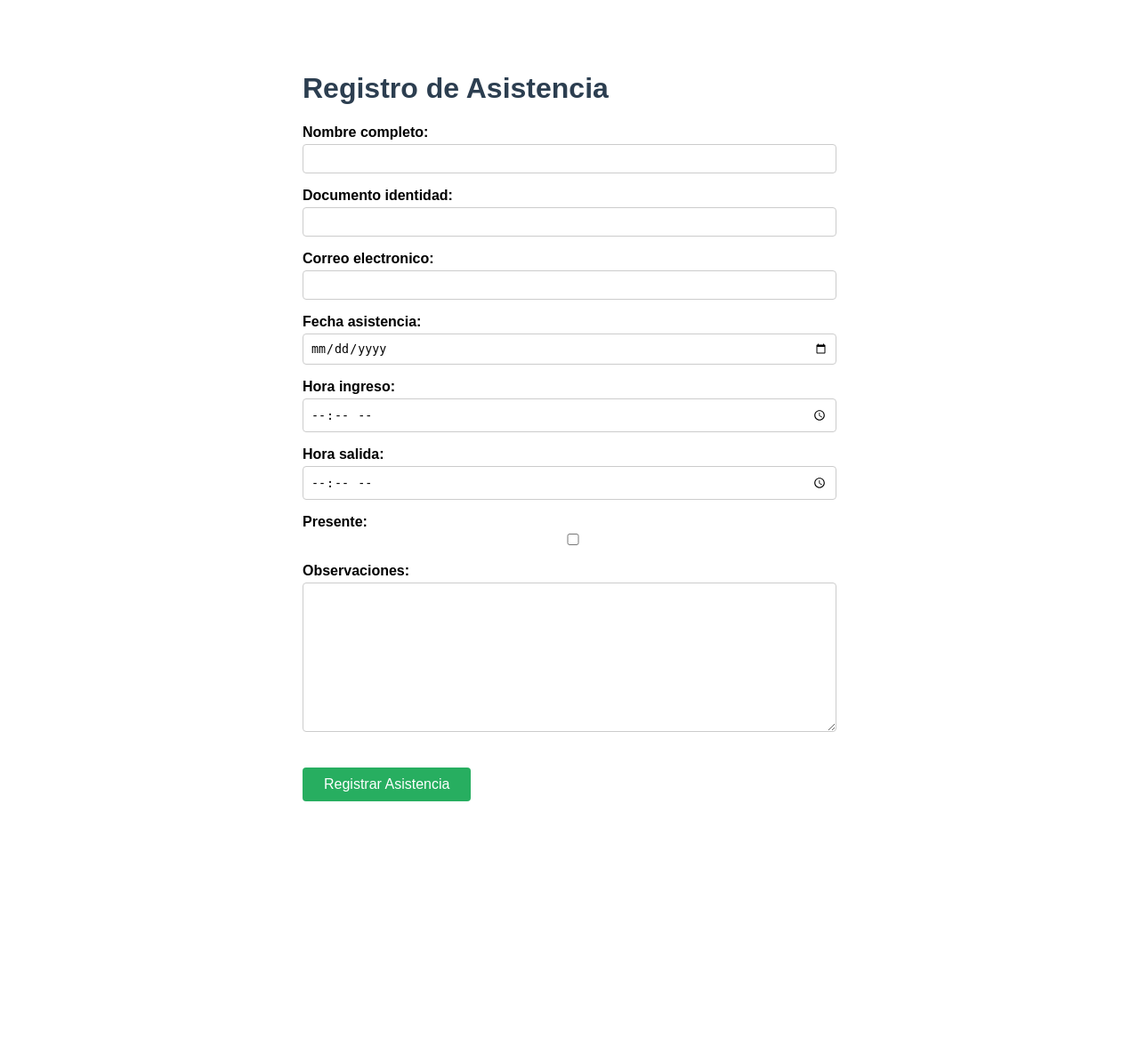
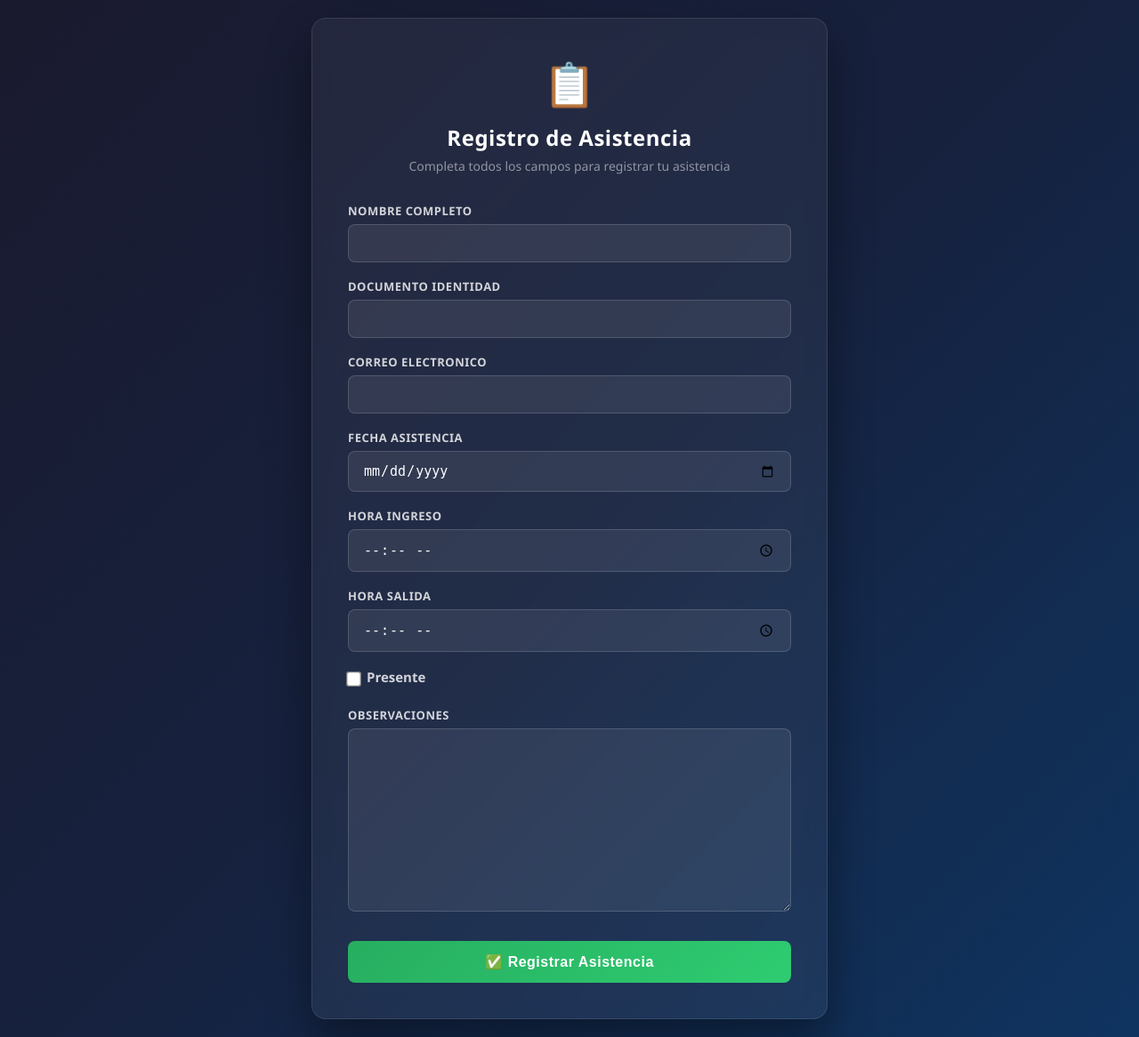
Before and after one commit to HectorARiascosI/DjangoTaller2, a Django app: page /asistencia/ in a window 1280 px wide. Shown: the whole page at 89% size. Before the commit the page ends 901 px from the top, so only its background shows below. Run offline with Django 5.2, Linux system fonts and the light colour scheme.

Commit message:
se mejora el diseño visual de los templates de asistencia

```diff
--- a/taller_formularios_hector/asistencia/templates/asistencia/formulario.html
+++ b/taller_formularios_hector/asistencia/templates/asistencia/formulario.html
@@ -2,23 +2,156 @@
 <html lang="es">
 <head>
     <meta charset="UTF-8">
+    <meta name="viewport" content="width=device-width, initial-scale=1.0">
     <title>Registro de Asistencia</title>
     <style>
-        body { font-family: Arial, sans-serif; max-width: 600px; margin: 40px auto; padding: 20px; }
-        h1 { color: #2c3e50; }
-        label { display: block; margin-top: 12px; font-weight: bold; }
-        input, textarea, select { width: 100%; padding: 8px; margin-top: 4px; box-sizing: border-box; border: 1px solid #ccc; border-radius: 4px; }
-        button { margin-top: 20px; padding: 10px 24px; background-color: #27ae60; color: white; border: none; border-radius: 4px; cursor: pointer; font-size: 16px; }
-        button:hover { background-color: #219150; }
-        .errorlist { color: red; font-size: 13px; }
+        * { box-sizing: border-box; margin: 0; padding: 0; }
+
+        body {
+            font-family: 'Segoe UI', sans-serif;
+            background: linear-gradient(135deg, #1a1a2e 0%, #16213e 50%, #0f3460 100%);
+            min-height: 100vh;
+            display: flex;
+            align-items: center;
+            justify-content: center;
+            padding: 20px;
+        }
+
+        .card {
+            background: rgba(255,255,255,0.05);
+            backdrop-filter: blur(10px);
+            border: 1px solid rgba(255,255,255,0.1);
+            border-radius: 16px;
+            padding: 40px;
+            width: 100%;
+            max-width: 580px;
+            box-shadow: 0 25px 50px rgba(0,0,0,0.4);
+        }
+
+        .header {
+            text-align: center;
+            margin-bottom: 32px;
+        }
+
+        .header .icon {
+            font-size: 48px;
+            margin-bottom: 12px;
+        }
+
+        .header h1 {
+            color: #ffffff;
+            font-size: 24px;
+            font-weight: 700;
+            letter-spacing: 0.5px;
+        }
+
+        .header p {
+            color: rgba(255,255,255,0.5);
+            font-size: 14px;
+            margin-top: 6px;
+        }
+
+        .form-group {
+            margin-bottom: 18px;
+        }
+
+        label {
+            display: block;
+            color: rgba(255,255,255,0.8);
+            font-size: 13px;
+            font-weight: 600;
+            margin-bottom: 6px;
+            text-transform: uppercase;
+            letter-spacing: 0.5px;
+        }
+
+        input, textarea, select {
+            width: 100%;
+            padding: 12px 16px;
+            background: rgba(255,255,255,0.08);
+            border: 1px solid rgba(255,255,255,0.15);
+            border-radius: 8px;
+            color: #ffffff;
+            font-size: 15px;
+            transition: border-color 0.2s, background 0.2s;
+            outline: none;
+        }
+
+        input:focus, textarea:focus, select:focus {
+            border-color: #27ae60;
+            background: rgba(39,174,96,0.1);
+        }
+
+        input[type="checkbox"] {
+            width: auto;
+            margin-right: 8px;
+            accent-color: #27ae60;
+            transform: scale(1.3);
+        }
+
+        .checkbox-row {
+            display: flex;
+            align-items: center;
+            color: rgba(255,255,255,0.8);
+            font-size: 15px;
+        }
+
+        select option { background: #1a1a2e; color: #fff; }
+
+        textarea { resize: vertical; min-height: 90px; }
+
+        .errorlist {
+            list-style: none;
+            color: #e74c3c;
+            font-size: 12px;
+            margin-top: 4px;
+        }
+
+        .btn {
+            width: 100%;
+            padding: 14px;
+            background: linear-gradient(135deg, #27ae60, #2ecc71);
+            color: white;
+            border: none;
+            border-radius: 8px;
+            font-size: 16px;
+            font-weight: 700;
+            cursor: pointer;
+            margin-top: 10px;
+            letter-spacing: 0.5px;
+            transition: opacity 0.2s, transform 0.1s;
+        }
+
+        .btn:hover { opacity: 0.9; transform: translateY(-1px); }
+        .btn:active { transform: translateY(0); }
     </style>
 </head>
 <body>
-    <h1>Registro de Asistencia</h1>
-    <form method="post">
-        {% csrf_token %}
-        {{ form.as_p }}
-        <button type="submit">Registrar Asistencia</button>
-    </form>
+    <div class="card">
+        <div class="header">
+            <div class="icon">📋</div>
+            <h1>Registro de Asistencia</h1>
+            <p>Completa todos los campos para registrar tu asistencia</p>
+        </div>
+        <form method="post">
+            {% csrf_token %}
+            {% for field in form %}
+                <div class="form-group">
+                    {% if field.field.widget.input_type == 'checkbox' %}
+                        <div class="checkbox-row">
+                            {{ field }} <label for="{{ field.id_for_label }}" style="text-transform:none; letter-spacing:0; font-size:15px;">{{ field.label }}</label>
+                        </div>
+                    {% else %}
+                        <label for="{{ field.id_for_label }}">{{ field.label }}</label>
+                        {{ field }}
+                    {% endif %}
+                    {% if field.errors %}
+                        <ul class="errorlist">{% for e in field.errors %}<li>{{ e }}</li>{% endfor %}</ul>
+                    {% endif %}
+                </div>
+            {% endfor %}
+            <button type="submit" class="btn">✅ Registrar Asistencia</button>
+        </form>
+    </div>
 </body>
 </html>
```
Also changed, not shown: taller_formularios_hector/asistencia/templates/asistencia/confirmacion.html (+58 -7 lines).
